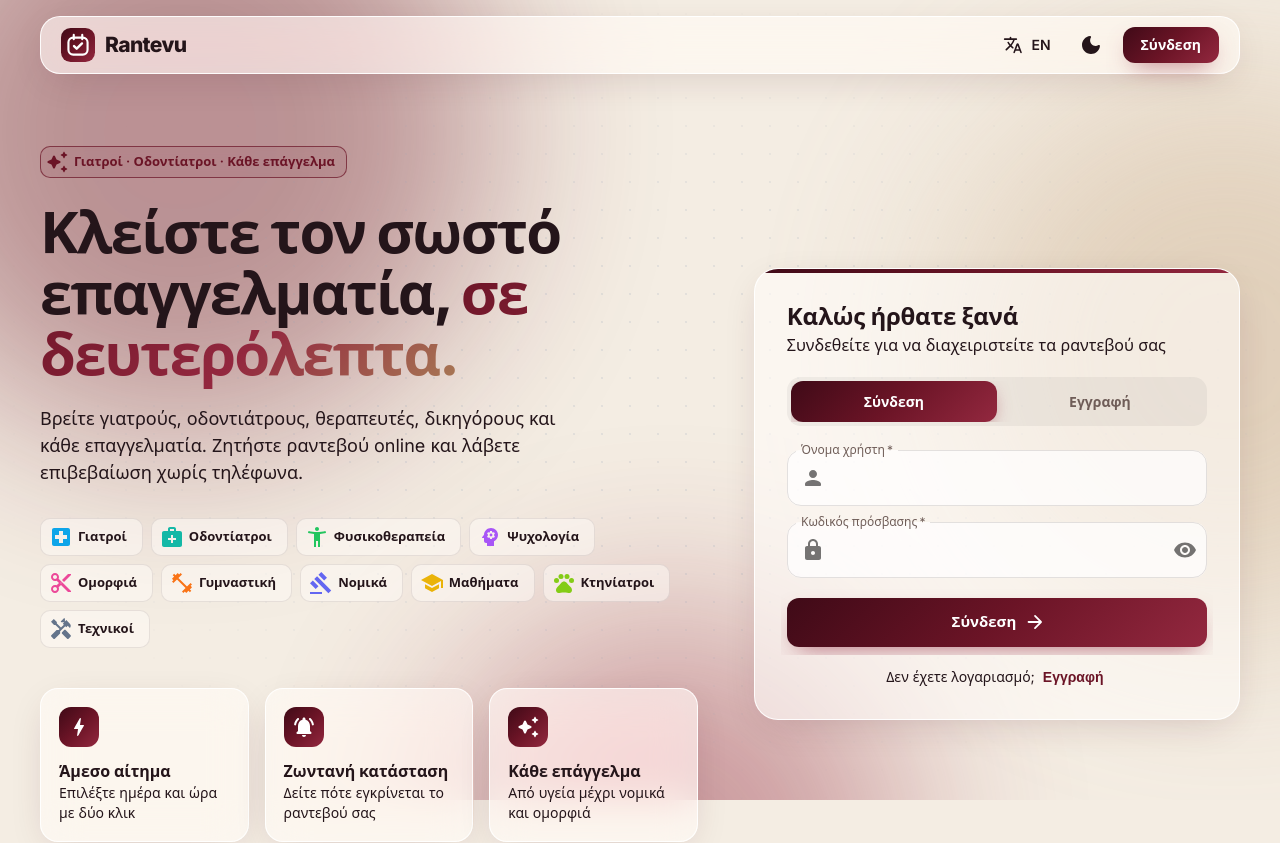
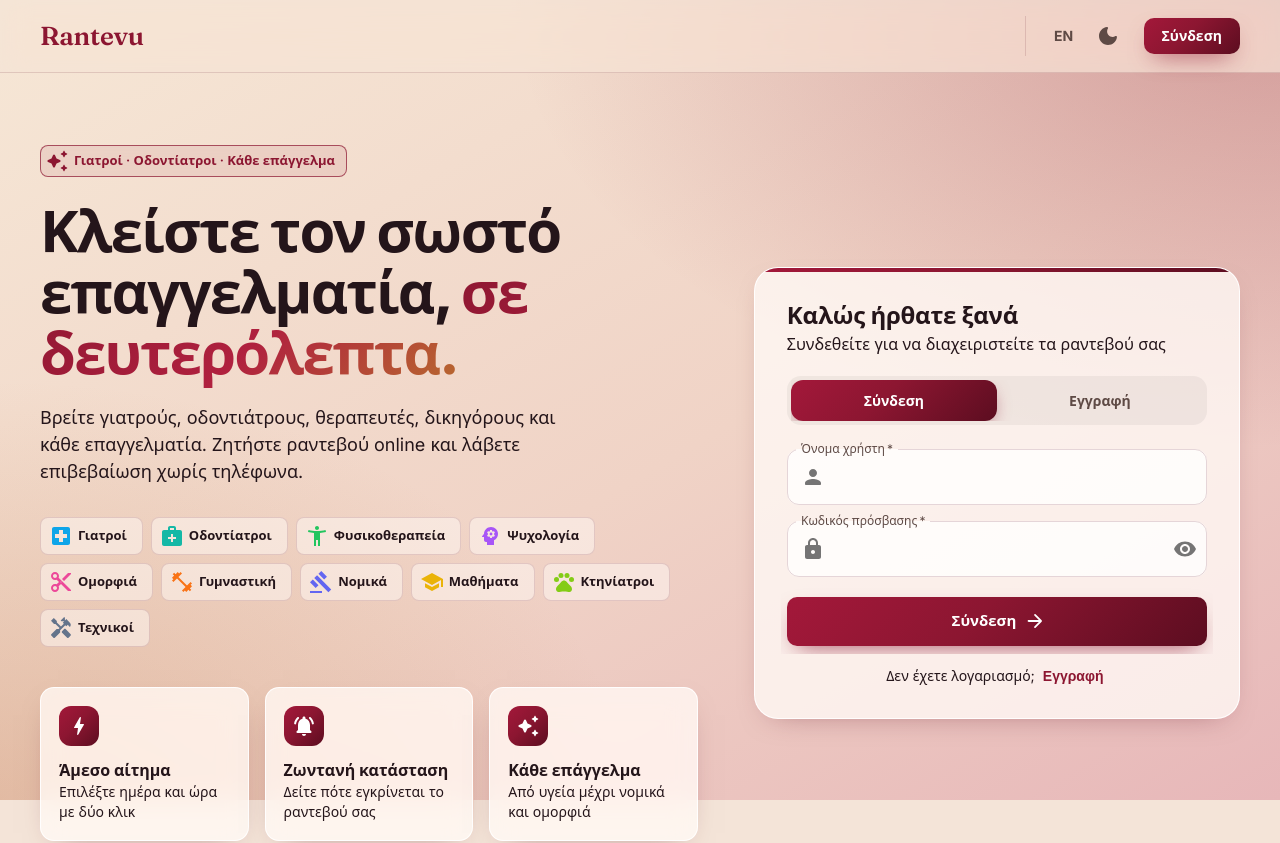
Before and after one commit to edisban/Rantevu, a React (Vite) app in the folder frontend/: page / in a window 1280 px wide. Shown: the top 843 px of the page. Built offline with nearby package versions, Linux system fonts and the light colour scheme.

Commit message:
Restyle the UI with richer burgundy and an editorial header
A serif wordmark and a text menu replace the floating glass bar, a still burgundy-and-sand backdrop replaces the animated blobs, and panels use a quieter glass with smaller radii. Light and dark both get the stronger palette.

```diff
--- a/frontend/index.html
+++ b/frontend/index.html
@@ -5,10 +5,10 @@
     <link rel="icon" type="image/svg+xml" href="/favicon.svg" />
     <meta name="viewport" content="width=device-width, initial-scale=1.0" />
     <meta name="description" content="Rantevu — book doctors, dentists and every professional online." />
-    <meta name="theme-color" content="#f4ede3" />
+    <meta name="theme-color" content="#f4e4d8" />
     <link rel="preconnect" href="https://fonts.googleapis.com" />
     <link rel="preconnect" href="https://fonts.gstatic.com" crossorigin />
-    <link href="https://fonts.googleapis.com/css2?family=Inter:wght@400;500;600;700;800&display=swap" rel="stylesheet" />
+    <link href="https://fonts.googleapis.com/css2?family=Fraunces:opsz,wght@9..144,500;9..144,600&family=Inter:wght@400;500;600;700;800&display=swap" rel="stylesheet" />
     <title>Rantevu · Online booking</title>
   </head>
   <body>
--- a/frontend/src/components/Layout.tsx
+++ b/frontend/src/components/Layout.tsx
@@ -8,7 +8,7 @@ export default function Layout({ children }: { children: ReactNode }) {
   return (
     <>
       <Intro />
-      <div className="aurora" aria-hidden><span /><span /><span /></div>
+      <div className="backdrop" aria-hidden />
       <Box sx={{ position: 'relative', zIndex: 1, display: 'flex', flexDirection: 'column', minHeight: '100vh' }}>
         <Navbar />
         <Box component="main" sx={{ flex: 1 }}>{children}</Box>
--- a/frontend/src/components/Logo.tsx
+++ b/frontend/src/components/Logo.tsx
@@ -1,6 +1,7 @@
 import { useId } from 'react'
-import { Box, Typography } from '@mui/material'
+import { Typography } from '@mui/material'
 import { delay } from '../style'
+import { SERIF } from '../theme'
 
 // Calendar-with-check mark. `animated` draws the strokes (used by the intro splash).
 export function LogoMark({ size = 36, animated = false }: { size?: number; animated?: boolean }) {
@@ -35,11 +36,11 @@ export function LogoMark({ size = 36, animated = false }: { size?: number; anima
   )
 }
 
+// Serif wordmark in the brand color (the calendar mark is kept for the intro and the favicon)
 export default function Logo() {
   return (
-    <Box sx={{ display: 'flex', alignItems: 'center', gap: 1.25 }}>
-      <LogoMark size={34} />
-      <Typography sx={{ fontWeight: 800, fontSize: 21, letterSpacing: '-0.03em', color: 'text.primary' }}>Rantevu</Typography>
-    </Box>
+    <Typography component="span" sx={{ fontFamily: SERIF, fontWeight: 600, fontSize: 26, lineHeight: 1, letterSpacing: '-0.01em', color: 'primary.main' }}>
+      Rantevu
+    </Typography>
   )
 }
--- a/frontend/src/components/Navbar.tsx
+++ b/frontend/src/components/Navbar.tsx
@@ -1,5 +1,6 @@
-import { useState } from 'react'
-import { Badge, Box, Button, Container, Dialog, DialogActions, DialogContent, DialogTitle, IconButton, Paper, Tooltip } from '@mui/material'
+import { useState, type ReactNode } from 'react'
+import { Box, Button, ButtonBase, Container, Dialog, DialogActions, DialogContent, DialogTitle, IconButton, Tooltip } from '@mui/material'
+import { alpha } from '@mui/material/styles'
 import ChatRoundedIcon from '@mui/icons-material/ChatRounded'
 import { useChat } from '../chat'
 import { Link, useLocation, useNavigate } from 'react-router-dom'
@@ -9,17 +10,39 @@ import { isSignedIn, logout as signOut } from '../api'
 import Logo from './Logo'
 import DarkModeRoundedIcon from '@mui/icons-material/DarkModeRounded'
 import LightModeRoundedIcon from '@mui/icons-material/LightModeRounded'
-import TranslateRoundedIcon from '@mui/icons-material/TranslateRounded'
 import LogoutRoundedIcon from '@mui/icons-material/LogoutRounded'
 import SpaceDashboardRoundedIcon from '@mui/icons-material/SpaceDashboardRounded'
 import AccountCircleRoundedIcon from '@mui/icons-material/AccountCircleRounded'
+
+// A text link in the header: the label on wider screens, just the icon on phones
+function NavItem({ to, onClick, label, icon, active, count = 0 }:
+  { to?: string; onClick?: () => void; label: string; icon: ReactNode; active?: boolean; count?: number }) {
+  const linkProps = to ? { component: Link, to } : { onClick }
+  return (
+    <ButtonBase {...linkProps} aria-label={count > 0 ? `${label} (${count})` : label} aria-current={active ? 'page' : undefined}
+      sx={{
+        gap: 0.75, px: { xs: 1, sm: 0.25 }, minHeight: 44, borderRadius: 2, fontSize: 14, fontFamily: 'inherit',
+        fontWeight: active ? 700 : 500, color: active ? 'text.primary' : 'text.secondary',
+        transition: 'color .2s ease', '&:hover': { color: 'text.primary' },
+        '&.Mui-focusVisible': { outline: '2px solid', outlineColor: 'primary.main', outlineOffset: 2 },
+      }}>
+      <Box component="span" sx={{ display: { xs: 'inline-flex', sm: 'none' } }}>{icon}</Box>
+      <Box component="span" sx={{ display: { xs: 'none', sm: 'inline' } }}>{label}</Box>
+      {count > 0 && (
+        <Box component="span" sx={{ minWidth: 18, height: 18, px: 0.6, borderRadius: 9, display: 'grid', placeItems: 'center', fontSize: 11, fontWeight: 700, color: '#fff', background: 'var(--brand-gradient)' }}>
+          {count > 99 ? '99+' : count}
+        </Box>
+      )}
+    </ButtonBase>
+  )
+}
 
 export default function Navbar() {
   const { t, toggle: toggleLang } = useLang()
   const { mode, toggle: toggleTheme } = useThemeMode()
   const { unread } = useChat()
   const nav = useNavigate()
-  useLocation() // re-render on navigation so the logged-in state stays current
+  const { pathname } = useLocation() // re-render on navigation so the logged-in state stays current
   const [confirm, setConfirm] = useState(false)
   const loggedIn = isSignedIn()
   const role = localStorage.getItem('role')
@@ -27,38 +50,35 @@ export default function Navbar() {
   const logout = async () => { await signOut(); setConfirm(false); nav('/') }
 
   return (
-    <Box component="header" sx={{ position: 'sticky', top: 0, zIndex: 1100, pt: { xs: 1.5, md: 2 } }}>
-      <Container>
-        <Paper sx={{ px: { xs: 1.5, sm: 2.5 }, py: 1, borderRadius: 5, display: 'flex', alignItems: 'center', gap: 1 }}>
-          <Box component={Link} to={loggedIn ? dashboard : '/'} sx={{ textDecoration: 'none', flexGrow: 1 }}><Logo /></Box>
+    <Box component="header" sx={theme => ({
+      position: 'sticky', top: 0, zIndex: 1100,
+      borderBottom: 1, borderColor: 'divider',
+      // Translucent so the page backdrop shows through as content scrolls underneath
+      backgroundColor: alpha(theme.palette.background.default, 0.7),
+      backdropFilter: 'blur(14px) saturate(140%)', WebkitBackdropFilter: 'blur(14px) saturate(140%)',
+    })}>
+      <Container sx={{ minHeight: 72, display: 'flex', alignItems: 'center', gap: { xs: 0.5, sm: 1 } }}>
+        <Box component={Link} to={loggedIn ? dashboard : '/'} aria-label="Rantevu" sx={{ textDecoration: 'none', mr: 'auto', display: 'flex' }}><Logo /></Box>
 
-          {loggedIn && (
-            <>
-              <Button component={Link} to={dashboard} color="inherit" startIcon={<SpaceDashboardRoundedIcon />} sx={{ display: { xs: 'none', sm: 'inline-flex' } }}>{t('dashboard')}</Button>
-              <Tooltip title={t('messages')}>
-                <Button component={Link} to="/messages" color="inherit" aria-label={t('messages')} sx={{ minWidth: 0, px: { xs: 1, sm: 1.5 } }}
-                  startIcon={<Badge color="error" badgeContent={unread} max={99}><ChatRoundedIcon /></Badge>}>
-                  <Box component="span" sx={{ display: { xs: 'none', sm: 'inline' } }}>{t('messages')}</Box>
-                </Button>
-              </Tooltip>
-              <Button component={Link} to="/profile" color="inherit" startIcon={<AccountCircleRoundedIcon />} sx={{ display: { xs: 'none', sm: 'inline-flex' } }}>{t('profile')}</Button>
-            </>
-          )}
+        {loggedIn && (
+          <Box component="nav" sx={{ display: 'flex', alignItems: 'center', gap: { xs: 0, sm: 3.5 }, mr: { xs: 0.5, sm: 2 } }}>
+            <NavItem to={dashboard} label={t('dashboard')} icon={<SpaceDashboardRoundedIcon />} active={pathname === dashboard} />
+            <NavItem to="/messages" label={t('messages')} icon={<ChatRoundedIcon />} active={pathname === '/messages'} count={unread} />
+            <NavItem to="/profile" label={t('profile')} icon={<AccountCircleRoundedIcon />} active={pathname === '/profile'} />
+            <NavItem onClick={() => setConfirm(true)} label={t('logout')} icon={<LogoutRoundedIcon />} />
+          </Box>
+        )}
 
+        <Box sx={{ display: 'flex', alignItems: 'center', gap: 0.25, pl: { sm: 2 }, borderLeft: { sm: 1 }, borderColor: { sm: 'divider' } }}>
           <Tooltip title={t('toggle') === 'EN' ? 'English' : 'Ελληνικά'}>
-            <Button onClick={toggleLang} color="inherit" startIcon={<TranslateRoundedIcon />} sx={{ minWidth: 0, px: 1.5 }}>{t('toggle')}</Button>
+            <Button onClick={toggleLang} color="inherit" sx={{ minWidth: 44, px: 1, fontWeight: 700, color: 'text.secondary' }}>{t('toggle')}</Button>
           </Tooltip>
-          <IconButton onClick={toggleTheme} color="inherit" aria-label="toggle theme">
+          <IconButton onClick={toggleTheme} aria-label="toggle theme" sx={{ color: 'text.secondary' }}>
             {mode === 'dark' ? <LightModeRoundedIcon /> : <DarkModeRoundedIcon />}
           </IconButton>
+        </Box>
 
-          {!loggedIn && <Button component={Link} to="/auth" variant="contained" sx={{ ml: 0.5 }}>{t('signIn')}</Button>}
-          {loggedIn && (
-            <Tooltip title={t('logout')}>
-              <IconButton onClick={() => setConfirm(true)} color="inherit" aria-label={t('logout')}><LogoutRoundedIcon /></IconButton>
-            </Tooltip>
-          )}
-        </Paper>
+        {!loggedIn && <Button component={Link} to="/auth" variant="contained" sx={{ ml: 1 }}>{t('signIn')}</Button>}
       </Container>
 
       <Dialog open={confirm} onClose={() => setConfirm(false)} maxWidth="xs" fullWidth>
--- a/frontend/src/index.css
+++ b/frontend/src/index.css
@@ -1,22 +1,31 @@
 :root {
-  /* Deep cherry burgundy on warm beige; keep in sync with BRAND in theme.ts */
-  --brand-a: #3f0a17;
-  --brand-b: #6b1426;
-  --brand-c: #93283f;
+  /* Vivid burgundy on warm beige; keep in sync with BRAND in theme.ts */
+  --brand-a: #5c0d20;
+  --brand-b: #8c1631;
+  --brand-c: #b0213f;
   --sand: #c8a985;
-  --brand-gradient: linear-gradient(135deg, var(--brand-a) 0%, var(--brand-b) 50%, var(--brand-c) 100%);
-  --brand-glow: color-mix(in srgb, var(--brand-c) 70%, transparent);
-  --text-gradient: linear-gradient(135deg, #6b1426 0%, #93283f 55%, #a87a55 100%);
-  --bg: #f4ede3;
-  --intro-center: #4a1020;
-  --intro-bg: #120a0c;
-  --blob-opacity: 0.42;
+  --brand-gradient: linear-gradient(135deg, #a3183a 0%, var(--brand-b) 45%, var(--brand-a) 100%);
+  --brand-glow: color-mix(in srgb, var(--brand-b) 75%, transparent);
+  --text-gradient: linear-gradient(135deg, #8c1631 0%, #b0213f 55%, #b8692f 100%);
+  --bg: #f4e4d8;
+  /* A still backdrop: burgundy light from the top right, warm sand from the bottom left */
+  --page-bg:
+    radial-gradient(1100px 640px at 100% 0%, rgba(140, 22, 49, 0.3), rgba(140, 22, 49, 0) 70%),
+    radial-gradient(900px 600px at 0% 100%, rgba(190, 120, 70, 0.28), rgba(190, 120, 70, 0) 70%),
+    linear-gradient(150deg, #f6e7d6 0%, #f0d3c6 55%, #e7b7b9 100%);
+  --intro-center: #6b1426;
+  --intro-bg: #1c0b10;
 }
 [data-theme='dark'] {
-  --bg: #120a0c;
+  --bg: #1c0b10;
+  --brand-gradient: linear-gradient(135deg, #c4284a 0%, var(--brand-c) 45%, #7a1028 100%);
+  --brand-glow: color-mix(in srgb, var(--brand-c) 85%, transparent);
   /* The brand burgundy is too dim for text on dark backgrounds */
-  --text-gradient: linear-gradient(135deg, #f1b6c2 0%, #e8d3b7 100%);
-  --blob-opacity: 0.32;
+  --text-gradient: linear-gradient(135deg, #f5c2cd 0%, #f3d9bd 100%);
+  --page-bg:
+    radial-gradient(1100px 680px at 100% 0%, rgba(176, 33, 63, 0.55), rgba(176, 33, 63, 0) 70%),
+    radial-gradient(900px 600px at 0% 100%, rgba(160, 100, 60, 0.26), rgba(160, 100, 60, 0) 70%),
+    linear-gradient(160deg, #1c0b10 0%, #26101a 60%, #1a0a0e 100%);
 }
 
 * { box-sizing: border-box; }
@@ -31,36 +40,14 @@ body { -webkit-font-smoothing: antialiased; transition: background-color 0.4s ea
   color: transparent;
 }
 
-/* ---------- Animated aurora background ---------- */
-.aurora {
+/* ---------- Page backdrop (fixed, so it stays put while the page scrolls) ---------- */
+.backdrop {
   position: fixed;
   inset: 0;
   z-index: 0;
-  overflow: hidden;
   pointer-events: none;
-}
-.aurora span {
-  position: absolute;
-  border-radius: 50%;
-  filter: blur(90px);
-  opacity: var(--blob-opacity);
-  animation: float 22s ease-in-out infinite alternate;
-}
-.aurora span:nth-child(1) { width: 46vw; height: 46vw; left: -12vw; top: -14vw; background: var(--brand-b); }
-.aurora span:nth-child(2) { width: 40vw; height: 40vw; right: -10vw; top: 8vh; background: var(--sand); animation-duration: 26s; animation-delay: -6s; }
-.aurora span:nth-child(3) { width: 34vw; height: 34vw; left: 30vw; bottom: -18vw; background: var(--brand-c); animation-duration: 30s; animation-delay: -12s; }
-.aurora::after {
-  content: '';
-  position: absolute;
-  inset: 0;
-  background-image: radial-gradient(rgba(148, 163, 184, 0.18) 1px, transparent 1px);
-  background-size: 28px 28px;
-  mask-image: radial-gradient(ellipse at center, #000 30%, transparent 75%);
-}
-@keyframes float {
-  0% { transform: translate(0, 0) scale(1); }
-  50% { transform: translate(6vw, 4vh) scale(1.08); }
-  100% { transform: translate(-4vw, 8vh) scale(0.95); }
+  background: var(--page-bg);
+  transition: background 0.4s ease;
 }
 
 /* ---------- Entrance + hover helpers ---------- */
--- a/frontend/src/main.tsx
+++ b/frontend/src/main.tsx
@@ -12,7 +12,7 @@ import './index.css'
 function ThemedApp() {
   const { mode } = useThemeMode()
   const theme = useMemo(() => buildTheme(mode), [mode])
-  // Plain CSS (aurora, intro, gradients) switches its colors on this attribute
+  // Plain CSS (backdrop, intro, gradients) switches its colors on this attribute
   useEffect(() => {
     document.documentElement.dataset.theme = mode
     document.querySelector('meta[name="theme-color"]')?.setAttribute('content', mode === 'dark' ? BRAND.bgDark : BRAND.bgLight)
--- a/frontend/src/theme.ts
+++ b/frontend/src/theme.ts
@@ -1,36 +1,41 @@
 import { createTheme } from '@mui/material'
 
-// Brand: a deep cherry burgundy (in the spirit of the iPhone 18 Pro "Burgundy") on warm beige.
-// Plain-CSS uses of these colors (aurora, gradients, intro) live as custom properties in index.css.
+// Brand: a vivid burgundy (in the spirit of the iPhone 18 Pro "Burgundy") on warm beige.
+// Plain-CSS uses of these colors (backdrop, gradients, intro) live as custom properties in index.css.
 export const BRAND = {
-  burgundy: '#6b1426',
-  burgundyLight: '#f1b6c2',
-  sand: '#8a6a48',
-  sandLight: '#e8d3b7',
-  bgLight: '#f4ede3',
-  bgDark: '#120a0c',
+  burgundy: '#8c1631',
+  burgundyLight: '#f5c2cd',
+  sand: '#8a5a30',
+  sandLight: '#f3d9bd',
+  bgLight: '#f4e4d8',
+  bgDark: '#1c0b10',
 }
+
+// The serif used for the wordmark
+export const SERIF = '"Fraunces", Georgia, serif'
 
 export function buildTheme(mode: 'light' | 'dark') {
   const dark = mode === 'dark'
-  const glass = dark ? 'rgba(36, 15, 21, 0.55)' : 'rgba(255, 252, 248, 0.62)'
-  const glassStrong = dark ? 'rgba(36, 15, 21, 0.92)' : 'rgba(255, 252, 248, 0.92)'
-  const border = dark ? 'rgba(232, 211, 183, 0.14)' : 'rgba(255, 255, 255, 0.9)'
-  const shadow = dark ? '0 10px 40px -10px rgba(0, 0, 0, 0.6)' : '0 10px 40px -12px rgba(74, 20, 34, 0.2)'
-  const blur = 'blur(20px) saturate(160%)'
+  // Quiet glass: mostly opaque panels with a light blur, so text stays crisp over the colored backdrop
+  const glass = dark ? 'rgba(52, 20, 30, 0.62)' : 'rgba(255, 250, 246, 0.78)'
+  const glassStrong = dark ? 'rgba(40, 15, 23, 0.96)' : 'rgba(255, 250, 246, 0.96)'
+  const border = dark ? 'rgba(245, 194, 205, 0.14)' : 'rgba(255, 255, 255, 0.92)'
+  const shadow = dark ? '0 12px 34px -18px rgba(0, 0, 0, 0.75)' : '0 10px 30px -18px rgba(92, 13, 32, 0.5)'
+  const blur = 'blur(14px) saturate(140%)'
 
   return createTheme({
     palette: {
       mode,
-      primary: { main: dark ? BRAND.burgundyLight : BRAND.burgundy, contrastText: '#ffffff' },
+      // In dark mode the accent is a light rose, so anything drawn on it needs dark text
+      primary: { main: dark ? BRAND.burgundyLight : BRAND.burgundy, contrastText: dark ? '#3d0b16' : '#ffffff' },
       secondary: { main: dark ? BRAND.sandLight : BRAND.sand },
       info: { main: dark ? BRAND.sandLight : BRAND.sand },
-      success: { main: dark ? '#4ade80' : '#16a34a' },
-      warning: { main: dark ? '#fbbf24' : '#b45309' },
-      error: { main: dark ? '#f87171' : '#dc2626' },
+      success: { main: dark ? '#86efac' : '#15803d' },
+      warning: { main: dark ? '#fcd34d' : '#b45309' },
+      error: { main: dark ? '#fca5a5' : '#c81e1e' },
       background: { default: dark ? BRAND.bgDark : BRAND.bgLight, paper: glass },
-      text: dark ? { primary: '#f3e9e4', secondary: '#b9a6a2' } : { primary: '#24151a', secondary: '#6f5d58' },
-      divider: dark ? 'rgba(232, 211, 183, 0.14)' : 'rgba(36, 21, 26, 0.09)',
+      text: dark ? { primary: '#f6ece8', secondary: '#cdb8b3' } : { primary: '#24151a', secondary: '#5e4a45' },
+      divider: dark ? 'rgba(245, 194, 205, 0.14)' : 'rgba(92, 13, 32, 0.14)',
     },
     shape: { borderRadius: 4 }, // sx radius units are 4px
     typography: {
@@ -46,7 +51,7 @@ export function buildTheme(mode: 'light' | 'dark') {
     components: {
       MuiPaper: {
         styleOverrides: {
-          root: { borderRadius: 18, backgroundImage: 'none', backgroundColor: glass, backdropFilter: blur, WebkitBackdropFilter: blur, border: `1px solid ${border}`, boxShadow: shadow },
+          root: { borderRadius: 14, backgroundImage: 'none', backgroundColor: glass, backdropFilter: blur, WebkitBackdropFilter: blur, border: `1px solid ${border}`, boxShadow: shadow },
         },
       },
       // Pages fill the window up to 1536px (MUI's xl), so huge screens don't stretch content too far;
@@ -60,20 +65,20 @@ export function buildTheme(mode: 'light' | 'dark') {
           }),
         },
       },
-      MuiCard: { defaultProps: { elevation: 0 }, styleOverrides: { root: { borderRadius: 22 } } },
-      MuiDialog: { styleOverrides: { paper: { backgroundColor: glassStrong, borderRadius: 24 } } },
+      MuiCard: { defaultProps: { elevation: 0 }, styleOverrides: { root: { borderRadius: 16 } } },
+      MuiDialog: { styleOverrides: { paper: { backgroundColor: glassStrong, borderRadius: 18 } } },
       MuiMenu: { styleOverrides: { paper: { backgroundColor: glassStrong } } },
       MuiAutocomplete: { styleOverrides: { paper: { backgroundColor: glassStrong } } },
       MuiBackdrop: {
         styleOverrides: {
-          root: { '&:not(.MuiBackdrop-invisible)': { backgroundColor: 'rgba(18, 8, 11, 0.45)', backdropFilter: 'blur(6px)' } },
+          root: { '&:not(.MuiBackdrop-invisible)': { backgroundColor: 'rgba(28, 11, 16, 0.5)', backdropFilter: 'blur(6px)' } },
         },
       },
       MuiButton: {
         defaultProps: { disableElevation: true },
         styleOverrides: {
           root: {
-            borderRadius: 12,
+            borderRadius: 10,
             paddingInline: 18,
             transition: 'transform .15s ease, filter .2s ease, box-shadow .2s ease',
             '&:active': { transform: 'scale(0.98)' },
@@ -85,21 +90,21 @@ export function buildTheme(mode: 'light' | 'dark') {
               '&.Mui-disabled': { opacity: 0.5, color: '#fff' },
             },
           },
-          outlined: { borderColor: border, backgroundColor: dark ? 'rgba(36, 15, 21, 0.35)' : 'rgba(255, 255, 255, 0.5)', backdropFilter: blur },
+          outlined: { borderColor: border, backgroundColor: dark ? 'rgba(52, 20, 30, 0.45)' : 'rgba(255, 250, 246, 0.6)', backdropFilter: blur },
         },
       },
       MuiOutlinedInput: {
         styleOverrides: {
           root: {
-            borderRadius: 14,
-            backgroundColor: dark ? 'rgba(18, 8, 11, 0.35)' : 'rgba(255, 255, 255, 0.7)',
-            '& .MuiOutlinedInput-notchedOutline': { borderColor: dark ? 'rgba(232, 211, 183, 0.2)' : 'rgba(36, 21, 26, 0.12)' },
+            borderRadius: 12,
+            backgroundColor: dark ? 'rgba(28, 11, 16, 0.45)' : 'rgba(255, 255, 255, 0.78)',
+            '& .MuiOutlinedInput-notchedOutline': { borderColor: dark ? 'rgba(245, 194, 205, 0.2)' : 'rgba(92, 13, 32, 0.16)' },
           },
         },
       },
-      MuiChip: { styleOverrides: { root: { fontWeight: 600, borderRadius: 10 } } },
+      MuiChip: { styleOverrides: { root: { fontWeight: 600, borderRadius: 8 } } },
       MuiTab: { styleOverrides: { root: { textTransform: 'none', fontWeight: 600, minHeight: 44 } } },
-      MuiAlert: { styleOverrides: { root: { borderRadius: 14, backdropFilter: blur } } },
+      MuiAlert: { styleOverrides: { root: { borderRadius: 12, backdropFilter: blur } } },
     },
   })
 }
```
Also changed, not shown: 1 other file (tests, documents, lock files or other folders).
